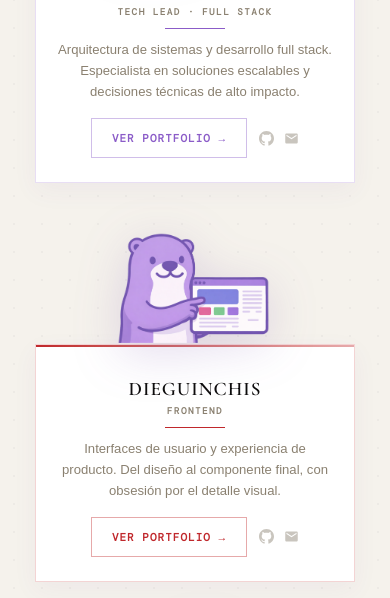
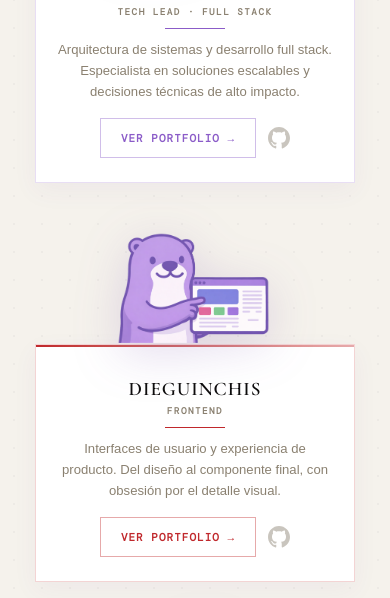
Before and after one commit to Ferchoch0/OS-portfolio, a React (Vite) app: page / in a window 390 px wide. Shown: the part 6480-7078 px from the top of the page. Built offline with nearby package versions, Linux system fonts and the light colour scheme; a web font is replaced by a local one.

Commit message:
Links de portfolio en team

```diff
--- a/src/components/Background/TvNoise.jsx
+++ b/src/components/Background/TvNoise.jsx
@@ -33,23 +33,35 @@ const TVNoise = () => {
           80% { transform: translate3d(3%, 35%, 0); }
           90% { transform: translate3d(-10%, 10%, 0); }
         }
+
+        #tv-noise-layer {
+          position: fixed;
+          top: -50%;
+          left: -50%;
+          width: 200%;
+          height: 200%;
+          z-index: 99;
+          opacity: 0.15;
+          pointer-events: none;
+          mix-blend-mode: overlay;
+          background-repeat: repeat;
+          animation: tvNoise 0.2s infinite steps(2);
+          will-change: transform;
+          transform: translateZ(0);
+        }
+
+        @media (max-width: 1024px) {
+          #tv-noise-layer {
+            animation-duration: 0.6s; /* Slower animation for mobile */
+            opacity: 0.08;            /* Lower opacity for less GPU load */
+            animation-timing-function: steps(1); /* Even simpler stepping */
+          }
+        }
       `}</style>
       <div
+        id="tv-noise-layer"
         style={{
-          position: "fixed",
-          top: "-50%",
-          left: "-50%",
-          width: "200%",
-          height: "200%",
-          zIndex: 99,
-          opacity: 0.15,
-          pointerEvents: "none",
-          mixBlendMode: "overlay",
           backgroundImage: `url(${noiseUrl})`,
-          backgroundRepeat: "repeat",
-          animation: "tvNoise 0.2s infinite steps(2)",
-          willChange: "transform",
-          transform: "translateZ(0)",
         }}
       />
     </>
--- a/src/data/team.js
+++ b/src/data/team.js
@@ -20,7 +20,7 @@ export const team = [
         role: 'Frontend',
         desc: 'Interfaces de usuario y experiencia de producto. Del diseño al componente final, con obsesión por el detalle visual.',
         image: '/img/branding/logo_ux_ui.png',
-        portfolioUrl: 'https://github.com/Dieguinchis',
+        portfolioUrl: 'https://portfolio-diego-colmenares.netlify.app/',
         githubUrl: 'https://github.com/Dieguinchis',
         linkedinUrl: '#',
         mail: 'mailto:info@example.com',
@@ -32,7 +32,7 @@ export const team = [
         role: 'Tech Lead · Full Stack',
         desc: 'Arquitectura de sistemas y desarrollo full stack. Especialista en soluciones escalables y decisiones técnicas de alto impacto.',
         image: '/img/branding/logo_boss.png',
-        portfolioUrl: 'https://github.com/Ferchoch0',
+        portfolioUrl: 'https://fern-portfolio-v2.netlify.app/',
         githubUrl: 'https://github.com/Ferchoch0',
         linkedinUrl: '#',
         mail: 'mailto:info@example.com',
@@ -45,7 +45,7 @@ export const team = [
         role: 'UI/UX · Full Stack',
         desc: 'APIs, bases de datos y aplicaciones móviles. Infraestructura sólida y lógica de negocio bien construida.',
         image: '/img/branding/logo_developer.png',
-        portfolioUrl: 'https://github.com/Prominence673',
+        portfolioUrl: 'https://portfolio-souz.netlify.app/',
         githubUrl: 'https://github.com/Prominence673',
         linkedinUrl: '#',
         mail: 'mailto:info@example.com',
--- a/src/sections/Services/Services.module.css
+++ b/src/sections/Services/Services.module.css
@@ -115,12 +115,6 @@
 
 .btn.active .btnIcon {
     color: var(--violet);
-}
-
-@media (hover: hover) {
-    .btn:hover .btnIcon {
-        color: var(--violet);
-    }
 }
 
 .btn:last-child {
--- a/src/sections/Team/Team.jsx
+++ b/src/sections/Team/Team.jsx
@@ -37,14 +37,9 @@ function TeamCard({ name, role, desc, image, portfolioUrl, githubUrl, linkedinUr
                                     <svg viewBox="0 0 24 24"><path d="M12 0c-6.626 0-12 5.373-12 12 0 5.302 3.438 9.8 8.207 11.387.599.111.793-.261.793-.577v-2.234c-3.338.726-4.033-1.416-4.033-1.416-.546-1.387-1.333-1.756-1.333-1.756-1.089-.745.083-.729.083-.729 1.205.084 1.839 1.237 1.839 1.237 1.07 1.834 2.807 1.304 3.492.997.107-.775.418-1.305.762-1.604-2.665-.305-5.467-1.334-5.467-5.931 0-1.311.469-2.381 1.236-3.221-.124-.303-.535-1.524.117-3.176 0 0 1.008-.322 3.301 1.23.957-.266 1.983-.399 3.003-.404 1.02.005 2.047.138 3.006.404 2.291-1.552 3.297-1.23 3.297-1.23.653 1.653.242 2.874.118 3.176.77.84 1.235 1.911 1.235 3.221 0 4.609-2.807 5.624-5.479 5.921.43.372.823 1.102.823 2.222v3.293c0 .319.192.694.801.576 4.765-1.589 8.199-6.086 8.199-11.386 0-6.627-5.373-12-12-12z" /></svg>
                                 </a>
                             )}
-                            {linkedinUrl && linkedinUrl !== '#' && (
+                             {linkedinUrl && linkedinUrl !== '#' && (
                                 <a href={linkedinUrl} target="_blank" rel="noopener noreferrer" aria-label="LinkedIn">
                                     <svg viewBox="0 0 24 24"><path d="M20.447 20.452h-3.554v-5.569c0-1.328-.027-3.037-1.852-3.037-1.853 0-2.136 1.445-2.136 2.939v5.667H9.351V9h3.414v1.561h.046c.477-.9 1.637-1.85 3.37-1.85 3.601 0 4.267 2.37 4.267 5.455v6.286zM5.337 7.433c-1.144 0-2.063-.926-2.063-2.065 0-1.138.92-2.063 2.063-2.063 1.14 0 2.064.925 2.064 2.063 0 1.139-.925 2.065-2.064 2.065zm1.782 13.019H3.555V9h3.564v11.452zM22.225 0H1.771C.792 0 0 .774 0 1.729v20.542C0 23.227.792 24 1.771 24h20.451C23.2 24 24 23.227 24 22.271V1.729C24 .774 23.2 0 22.222 0h.003z" /></svg>
-                                </a>
-                            )}
-                            {mail && mail !== '#' && (
-                                <a href={mail} aria-label="Mail">
-                                    <svg viewBox="0 0 24 24"><path d="M20 4H4c-1.1 0-1.99.9-1.99 2L2 18c0 1.1.9 2 2 2h16c1.1 0 2-.9 2-2V6c0-1.1-.9-2-2-2zm0 4l-8 5-8-5V6l8 5 8-5v2z" /></svg>
                                 </a>
                             )}
                         </div>
--- a/src/sections/Team/Team.module.css
+++ b/src/sections/Team/Team.module.css
@@ -629,6 +629,15 @@
         flex-wrap: wrap;
         gap: 12px;
     }
+
+    .tm-card-socials {
+        gap: 16px;
+    }
+
+    .tm-card-socials a svg {
+        width: 22px;
+        height: 22px;
+    }
 }
 
 @media (max-width: 480px) {
```
